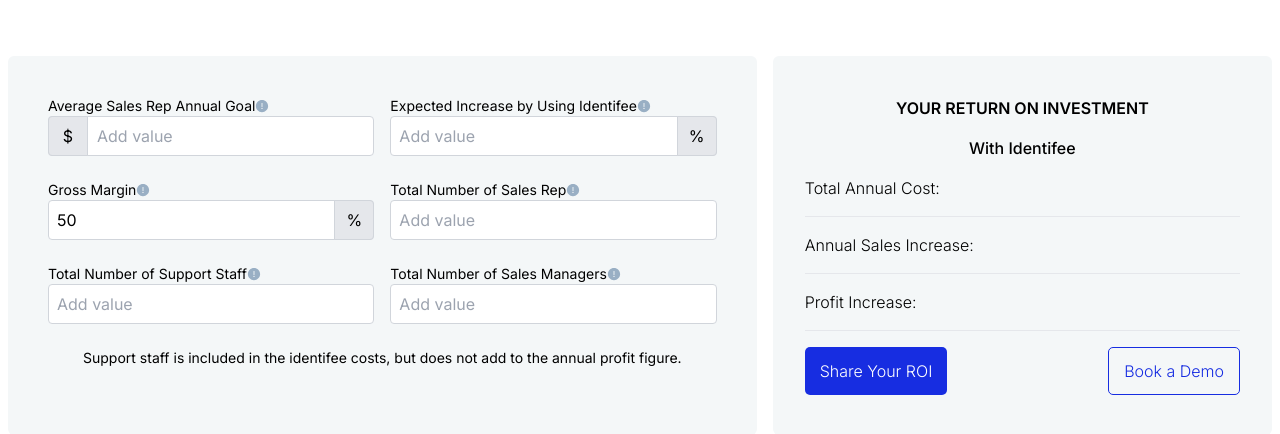
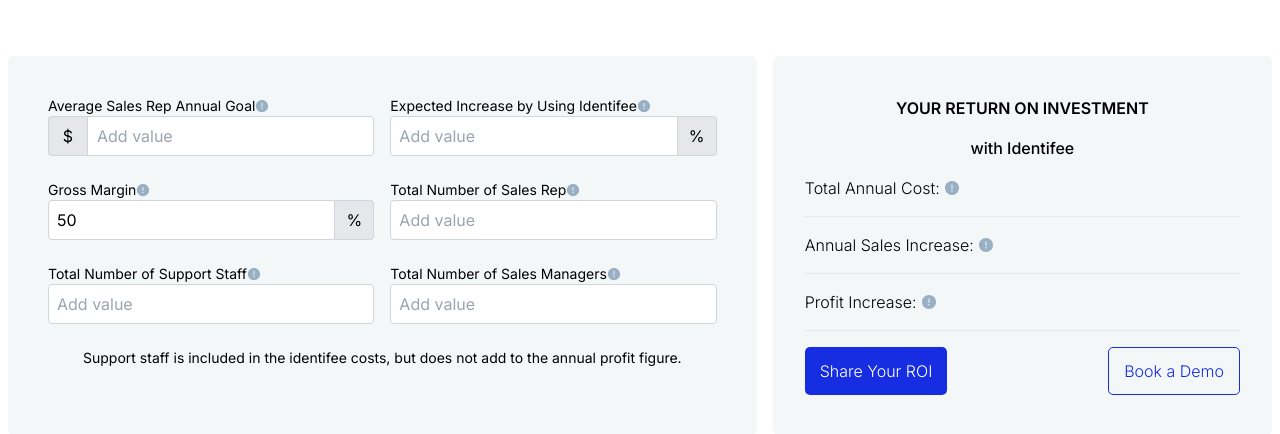
Before and after one commit to lmigonzalez/RIO-Calculator, a React (Vite) app: page / in a window 1280 px wide. Shown: the top 434 px of the page. Built offline with nearby package versions, Linux system fonts and the light colour scheme.

Commit message:
extras tooltip

```diff
--- a/src/Home.jsx
+++ b/src/Home.jsx
@@ -41,12 +41,19 @@
   useEffect(() => {
     const mainPath = window.location.href;
     const result = calculateROI(values);
-    const rs = mainPath.indexOf("result");
+    const rs = mainPath.indexOf('result');
 
     SetResult(result);
     setUrl(
-                `${rs !== -1?mainPath.substring(0,rs):mainPath}result/${values.salesGoal===""?"NaN":values.salesGoal}/${values.salesIncrease===""?"NaN":values.salesIncrease}/${values.salesIncrease===""?"NaN":values.salesIncrease}/${values.profitMargin===""?"NaN":values.profitMargin}/${values.numSalesReps===""?"NaN":values.numSalesReps}/${values.numSupportStaff===""?"NaN":values.numSupportStaff}/${values.numSalesManagers===""?"NaN":values.numSalesManagers}`
-
+      `${rs !== -1 ? mainPath.substring(0, rs) : mainPath}result/${
+        values.salesGoal === '' ? 'NaN' : values.salesGoal
+      }/${values.salesIncrease === '' ? 'NaN' : values.salesIncrease}/${
+        values.salesIncrease === '' ? 'NaN' : values.salesIncrease
+      }/${values.profitMargin === '' ? 'NaN' : values.profitMargin}/${
+        values.numSalesReps === '' ? 'NaN' : values.numSalesReps
+      }/${values.numSupportStaff === '' ? 'NaN' : values.numSupportStaff}/${
+        values.numSalesManagers === '' ? 'NaN' : values.numSalesManagers
+      }`
     );
   }, [values]);
 
@@ -239,37 +246,90 @@
             <p className="mb-4 font-semibold">YOUR RETURN ON INVESTMENT</p>
 
             <p className="text-center text-5xl font-bold text-[#539165]">
-              {isNaN(roi) ?"": formatNumberInput(roi.toString(), '%')}
-             {!isNaN(roi) &&<span className="text-3xl font-light text-black"> /year</span>}
+              {isNaN(roi) ? '' : formatNumberInput(roi.toString(), '%')}
+              {!isNaN(roi) && (
+                <span className="text-3xl font-light text-black"> /year</span>
+              )}
             </p>
           </div>
 
-          <p className="text-center text-base font-medium">With Identifee</p>
-          <div className="flex items-start justify-between gap-4">
-            <p>Total Annual Cost:</p>
+          <p className="text-center text-base font-medium">with Identifee</p>
+          <div className="relative flex items-start justify-between gap-4">
+            {explanationNum === 7 && (
+              <div className="absolute bottom-full z-10 rounded bg-white px-6 py-1 shadow-lg">
+                <p>The total cost for all users per year.</p>
+              </div>
+            )}
+            <p className="flex items-center gap-1">
+              Total Annual Cost:{' '}
+              <AiFillExclamationCircle
+                fill="#99afc4ff"
+                className="cursor-pointer"
+                onMouseEnter={() => setExplanationNum(7)}
+                onMouseLeave={() => setExplanationNum(0)}
+              />{' '}
+            </p>
             <p className="font-semibold">
               {' '}
-              {isNaN(totalAnnualCost)?"":formatNumberInput(totalAnnualCost.toString(), '$')}
+              {isNaN(totalAnnualCost)
+                ? ''
+                : formatNumberInput(totalAnnualCost.toString(), '$')}
             </p>
           </div>
 
           <hr className="" />
-          <div className="flex items-start justify-between gap-4">
-            <p>Annual Sales Increase:</p>
+          <div className="relative flex items-start justify-between gap-4">
+            {explanationNum === 8 && (
+              <div className="absolute bottom-full z-10 rounded bg-white px-6 py-1 shadow-lg">
+                <p>
+                  The expected additional revenue for all users per year by
+                  using.
+                </p>
+              </div>
+            )}
+            <p className="flex items-center gap-1">
+              Annual Sales Increase:{' '}
+              <AiFillExclamationCircle
+                fill="#99afc4ff"
+                className="cursor-pointer"
+                onMouseEnter={() => setExplanationNum(8)}
+                onMouseLeave={() => setExplanationNum(0)}
+              />
+            </p>
             <p className="font-semibold">
               {' '}
-              {isNaN(expectedSalesIncreaseForAllUsers) ?"":formatNumberInput(
+              {isNaN(expectedSalesIncreaseForAllUsers)
+                ? ''
+                : formatNumberInput(
                     expectedSalesIncreaseForAllUsers.toString(),
                     '$'
                   )}
             </p>
           </div>
           <hr className="" />
-          <div className="flex items-start justify-between gap-4 ">
-            <p>Profit Increase:</p>
+          <div className="relative flex items-start justify-between gap-4 ">
+            {explanationNum === 9 && (
+              <div className="absolute bottom-full z-10 rounded bg-white px-6 py-1 shadow-lg">
+                <p>
+                  Total net profit. Support staff are not counted towards the
+                  increased profit.
+                </p>
+              </div>
+            )}
+            <p className="flex items-center gap-1">
+              Profit Increase:{' '}
+              <AiFillExclamationCircle
+                fill="#99afc4ff"
+                className="cursor-pointer"
+                onMouseEnter={() => setExplanationNum(9)}
+                onMouseLeave={() => setExplanationNum(0)}
+              />{' '}
+            </p>
             <p className="font-semibold">
               {' '}
-              {isNaN( expectedTotalNetProfitIncrease)?"": formatNumberInput(
+              {isNaN(expectedTotalNetProfitIncrease)
+                ? ''
+                : formatNumberInput(
                     expectedTotalNetProfitIncrease.toString(),
                     '$'
                   )}
@@ -320,7 +380,10 @@
   const expectedSalesIncreaseForAllUsers = annualIncreasePerRep * numSalesReps;
   const expectedTotalNetProfitIncrease =
     annualNetProfitPerRep * numSalesReps - totalAnnualCost;
-  const roi = ((expectedTotalNetProfitIncrease / totalAnnualCost) * 100).toFixed();
+  const roi = (
+    (expectedTotalNetProfitIncrease / totalAnnualCost) *
+    100
+  ).toFixed();
 
   return {
     annualIncreasePerRep,
```
Lines whose indentation alone changed are shown as unchanged.
